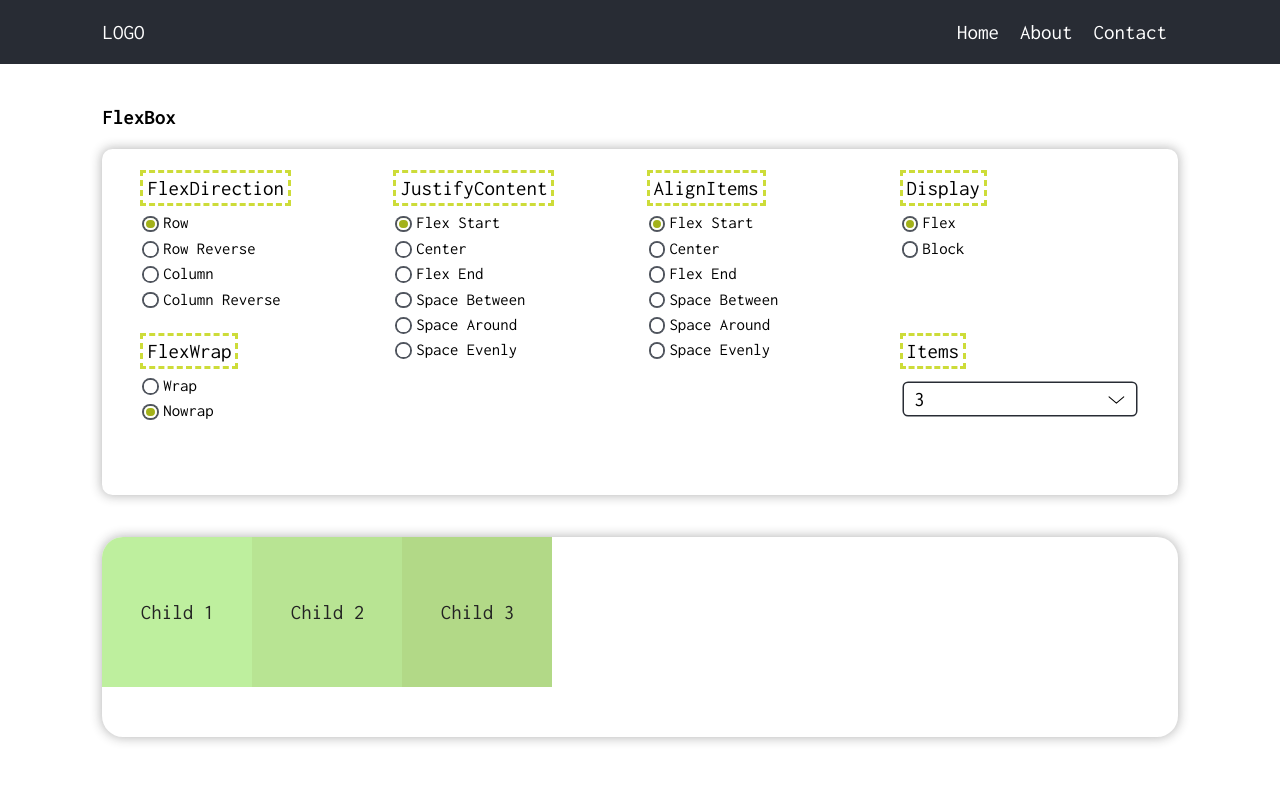
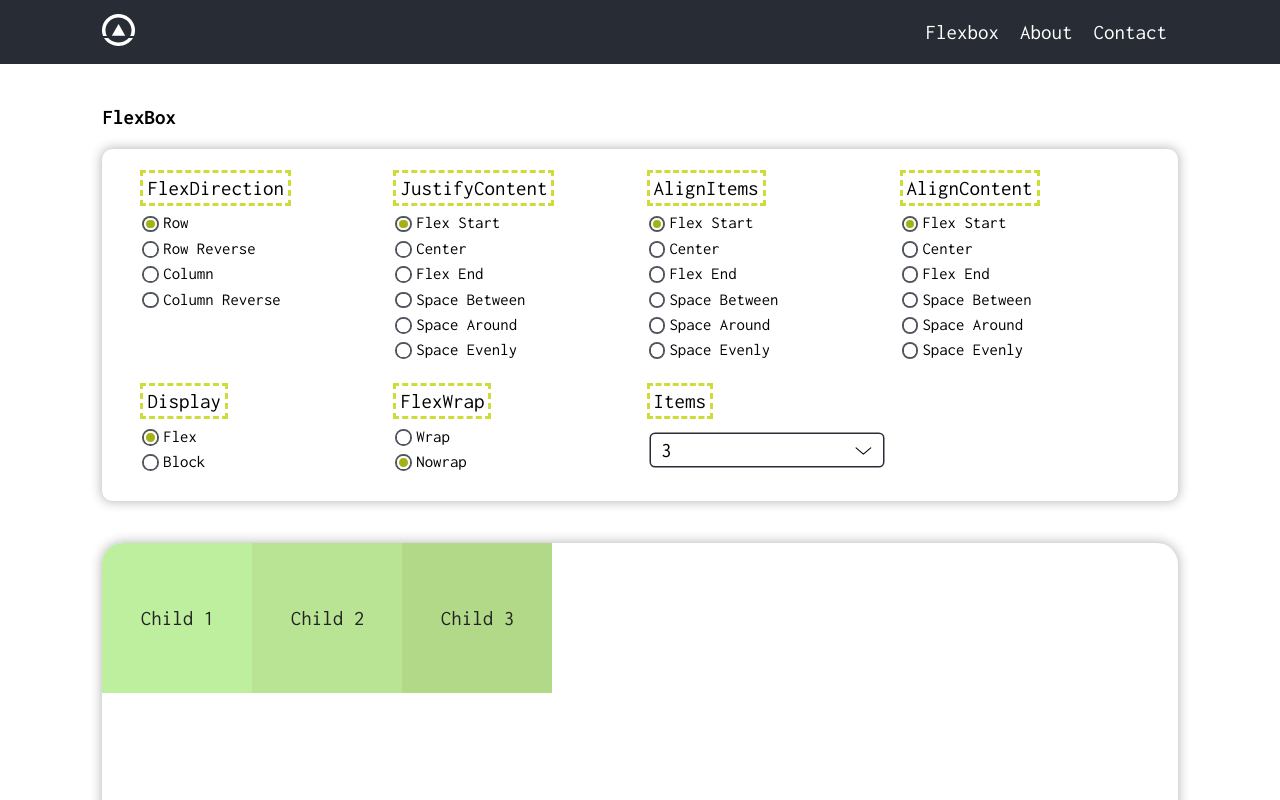
Before and after one commit to abelfubu/flex, a React (Vite) app: page / in a window 1280 px wide. Shown: the top 800 px of the page. Built offline with nearby package versions, Linux system fonts and the light colour scheme.

Commit message:
add logo

```diff
--- a/index.html
+++ b/index.html
@@ -11,6 +11,30 @@
       href="https://fonts.googleapis.com/css2?family=Inconsolata:wght@300;400;700&display=swap"
       rel="stylesheet"
     />
+    <script type="text/javascript">
+      // Single Page Apps for GitHub Pages
+      // MIT License
+      // https://github.com/rafgraph/spa-github-pages
+      // This script checks to see if a redirect is present in the query string,
+      // converts it back into the correct url and adds it to the
+      // browser's history using window.history.replaceState(...),
+      // which won't cause the browser to attempt to load the new url.
+      // When the single page app is loaded further down in this file,
+      // the correct url will be waiting in the browser's history for
+      // the single page app to route accordingly.
+      ;(function (l) {
+        if (l.search[1] === '/') {
+          var decoded = l.search
+            .slice(1)
+            .split('&')
+            .map(function (s) {
+              return s.replace(/~and~/g, '&')
+            })
+            .join('?')
+          window.history.replaceState(null, null, l.pathname.slice(0, -1) + decoded + l.hash)
+        }
+      })(window.location)
+    </script>
   </head>
   <body>
     <div id="root"></div>
--- a/src/App.tsx
+++ b/src/App.tsx
@@ -2,17 +2,17 @@ import './App.scss'
 
 import Header from '@UI/header/header.component'
 import React, { useState } from 'react'
-import { HashRouter, Route } from 'react-router-dom'
+import { BrowserRouter, Route } from 'react-router-dom'
 
 import Flexbox from './pages/flexbox/flexbox.component'
 
 function App() {
   return (
     <div className='App'>
-      <HashRouter>
+      <BrowserRouter basename='/flex'>
         <Header />
-        <Route exact path='/' component={Flexbox} />
-      </HashRouter>
+        <Route exact path='' component={Flexbox} />
+      </BrowserRouter>
     </div>
   )
 }
--- a/src/components/UI/header/header.component.tsx
+++ b/src/components/UI/header/header.component.tsx
@@ -1,3 +1,4 @@
+import logo from 'favicon.svg'
 import React from 'react'
 import { Link } from 'react-router-dom'
 
@@ -6,11 +7,13 @@ import classes from './header.module.scss'
 const Header = () => {
   return (
     <header className={classes.header}>
-      <a href=''>LOGO</a>
+      <Link to=''>
+        <img src={logo} alt='Logo' />
+      </Link>
       <nav>
         <ul>
           <li>
-            <Link to='/'>Home</Link>
+            <Link to=''>Flexbox</Link>
           </li>
           <li>
             <Link to='/about'>About</Link>
--- a/src/components/flexbox/flex-form/flex-form.component.tsx
+++ b/src/components/flexbox/flex-form/flex-form.component.tsx
@@ -19,6 +19,10 @@ const FlexForm = ({ onValueChange, values }: FlexFormProps) => {
     },
     {
       property: 'alignItems',
+      values: ['flex-start', 'center', 'flex-end', 'space-between', 'space-around', 'space-evenly'],
+    },
+    {
+      property: 'alignContent',
       values: ['flex-start', 'center', 'flex-end', 'space-between', 'space-around', 'space-evenly'],
     },
     { property: 'display', values: ['flex', 'block'] },
--- a/src/components/flexbox/flex-form/flex-form.module.scss
+++ b/src/components/flexbox/flex-form/flex-form.module.scss
@@ -6,13 +6,14 @@
   box-shadow: 0 0 11px 1px #23232350;
   display: grid;
   grid-template-columns: repeat(4, 1fr);
-  grid-template-rows: repeat(2, 1fr);
+  grid-template-rows: 1fr 0.5fr;
   gap: 1rem;
 
-  div:nth-child(2),
-  div:nth-child(3) {
-    grid-row: span 2;
-  }
+  // div:nth-child(2),
+  // div:nth-child(3),
+  // div:nth-child(4) {
+  //   grid-row: span 2;
+  // }
 
   .title {
     border: 3px dashed map-get($map: $primary, $key: 400);
--- /dev/null
+++ b/src/components/flexbox/flex-panel/colors.ts
@@ -0,0 +1,12 @@
+export const colors = [
+  '#beef9e',
+  '#b8e493',
+  '#b2d987',
+  '#a6c36f',
+  '#94a860',
+  '#828c51',
+  '#5b6f4b',
+  '#335145',
+  '#29433a',
+  '#1e352f',
+]
--- a/src/components/flexbox/flex-panel/flex-panel.component.tsx
+++ b/src/components/flexbox/flex-panel/flex-panel.component.tsx
@@ -1,6 +1,7 @@
-import { FlexFormValues } from '@models/flex-form-values'
-import React, { useMemo } from 'react'
+import { FlexFormValues } from 'models'
+import React, { useCallback } from 'react'
 
+import { colors } from './colors'
 import classes from './flex-panel.module.scss'
 
 interface FlexPanelProps {
@@ -8,41 +9,15 @@ interface FlexPanelProps {
 }
 
 const FlexPanel = ({ formValues }: FlexPanelProps) => {
-  const colors = useMemo(
-    () => [
-      '#beef9e',
-      '#b8e493',
-      '#b2d987',
-      '#a6c36f',
-      '#94a860',
-      '#828c51',
-      '#5b6f4b',
-      '#335145',
-      '#29433a',
-      '#1e352f',
-    ],
-    [],
-  )
-
-  const minHeight = useMemo(
-    () => ({
-      maxHeight: '800px',
-      minHeight: (formValues['flexDirection'] as string).includes('column')
-        ? (formValues.items as number) * 175 + 'px'
-        : '200px',
-    }),
-    [formValues],
-  )
-
   return (
-    <div className={classes.main} style={{ ...formValues, ...minHeight }}>
+    <div className={classes.main} style={formValues}>
       {colors.map(
-        (item, i) =>
+        (bgColor, i) =>
           i < formValues.items! && (
             <div
               key={i}
               className={classes['flex-item']}
-              style={{ backgroundColor: item, color: i < 4 ? '#232323' : '#ffffffaa' }}>
+              style={{ backgroundColor: bgColor, color: i < 4 ? '#232323' : '#ffffffaa' }}>
               Child {i + 1}
             </div>
           ),
--- a/src/components/flexbox/flex-panel/flex-panel.module.scss
+++ b/src/components/flexbox/flex-panel/flex-panel.module.scss
@@ -3,6 +3,7 @@
   box-shadow: 0 0 11px 1px #23232350;
   margin: 2rem 0;
   overflow: hidden;
+  height: 400px;
 }
 
 .flex-item {
--- a/src/pages/flexbox/flexbox.component.tsx
+++ b/src/pages/flexbox/flexbox.component.tsx
@@ -10,6 +10,7 @@ const Flexbox = () => {
     display: 'flex',
     justifyContent: 'flex-start',
     alignItems: 'flex-start',
+    alignContent: 'flex-start',
     flexDirection: 'row',
     flexWrap: 'nowrap',
     items: 3,
```
Also changed, not shown: src/favicon.svg, src/logo.svg (deleted).
